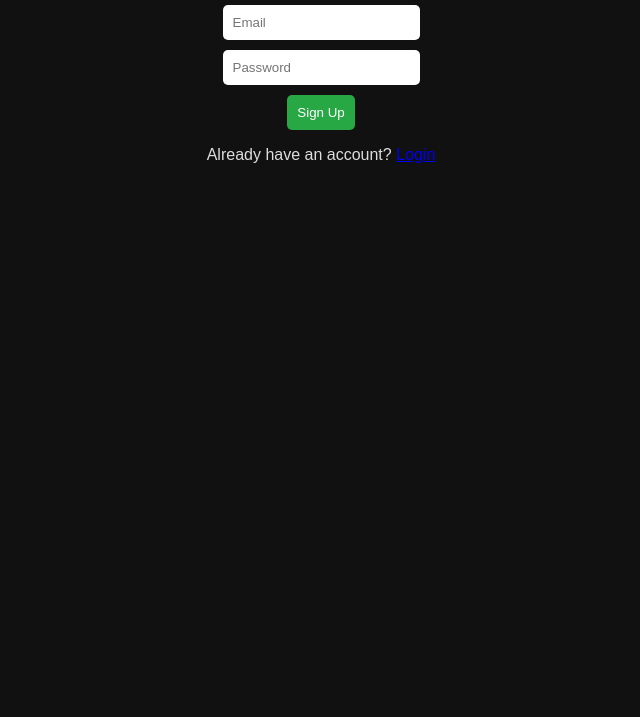
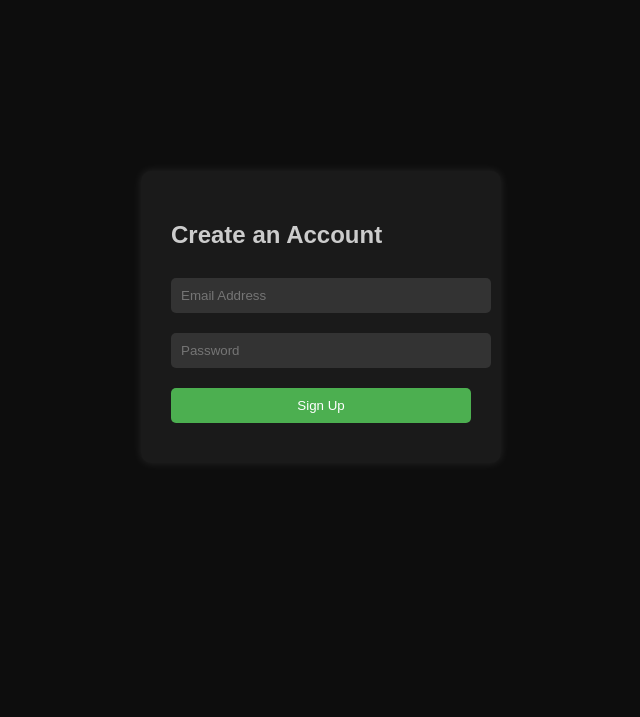
Before and after one commit to joeunderwo0dd/bitvest-site, a plain HTML site: page signup.html in a window 1280 px wide. Shown: the part 83-800 px from the top of the page, without its empty margins (319-959 px from the left). Drawn offline with Linux system fonts and the light colour scheme.

Commit message:
Update signup.html

```diff
--- a/signup.html
+++ b/signup.html
@@ -1,20 +1,83 @@
-
 <!DOCTYPE html>
 <html lang="en">
 <head>
   <meta charset="UTF-8">
-  <title>Signup - Bitvest Capital</title>
-  <link rel="stylesheet" href="style.css">
+  <title>Sign Up | Bitvest Capital</title>
+  <style>
+    body {
+      background-color: #0d0d0d;
+      color: #ccc;
+      font-family: Arial, sans-serif;
+      display: flex;
+      justify-content: center;
+      align-items: center;
+      height: 100vh;
+      margin: 0;
+    }
+    .signup-container {
+      background-color: #1a1a1a;
+      padding: 30px;
+      border-radius: 10px;
+      box-shadow: 0 0 10px rgba(255,255,255,0.1);
+      width: 300px;
+    }
+    input, button {
+      width: 100%;
+      padding: 10px;
+      margin: 10px 0;
+      border: none;
+      border-radius: 5px;
+    }
+    input {
+      background-color: #333;
+      color: #fff;
+    }
+    button {
+      background-color: #4CAF50;
+      color: white;
+      cursor: pointer;
+    }
+    button:hover {
+      background-color: #45a049;
+    }
+  </style>
+  <script type="module">
+    import { initializeApp } from "https://www.gstatic.com/firebasejs/10.12.0/firebase-app.js";
+    import { getAuth, createUserWithEmailAndPassword } from "https://www.gstatic.com/firebasejs/10.12.0/firebase-auth.js";
+
+    const firebaseConfig = {
+      apiKey: "AIzaSyDXdiNO5OtSN_opHdOAQ8ypSEtA64vGf6Y",
+      authDomain: "bitvest---capital.firebaseapp.com",
+      projectId: "bitvest---capital",
+      storageBucket: "bitvest---capital.appspot.com",
+      messagingSenderId: "841212181221",
+      appId: "1:841212181221:web:bb4406f836b5fac37df20c"
+    };
+
+    const app = initializeApp(firebaseConfig);
+    const auth = getAuth(app);
+
+    window.signup = () => {
+      const email = document.getElementById("email").value;
+      const password = document.getElementById("password").value;
+
+      createUserWithEmailAndPassword(auth, email, password)
+        .then(() => {
+          alert("Sign-up successful! Redirecting to dashboard...");
+          window.location.href = "dashboard.html";
+        })
+        .catch((error) => {
+          alert("Error: " + error.message);
+        });
+    };
+  </script>
 </head>
 <body>
-  <div class="form-container">
-    <h2>Sign Up</h2>
-    <input type="email" id="signupEmail" placeholder="Email" />
-    <input type="password" id="signupPassword" placeholder="Password" />
+  <div class="signup-container">
+    <h2>Create an Account</h2>
+    <input type="email" id="email" placeholder="Email Address" required />
+    <input type="password" id="password" placeholder="Password" required />
     <button onclick="signup()">Sign Up</button>
-    <p>Already have an account? <a href="login.html">Login</a></p>
   </div>
-  <script src="firebase-config.js"></script>
-  <script src="script.js"></script>
 </body>
 </html>
```
